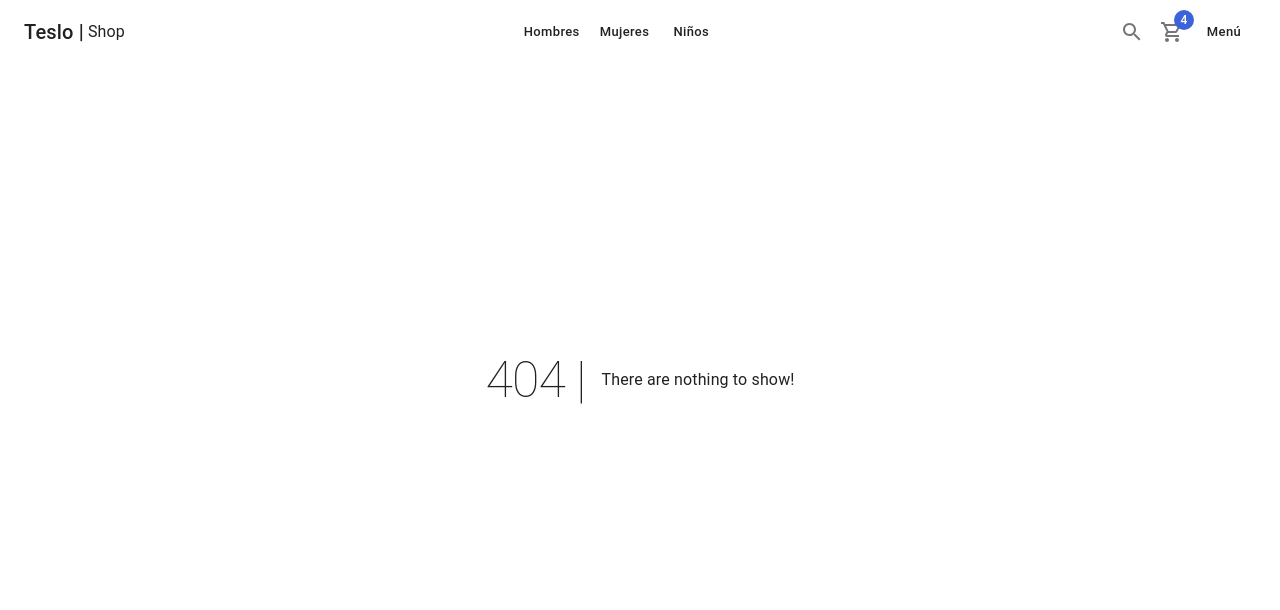
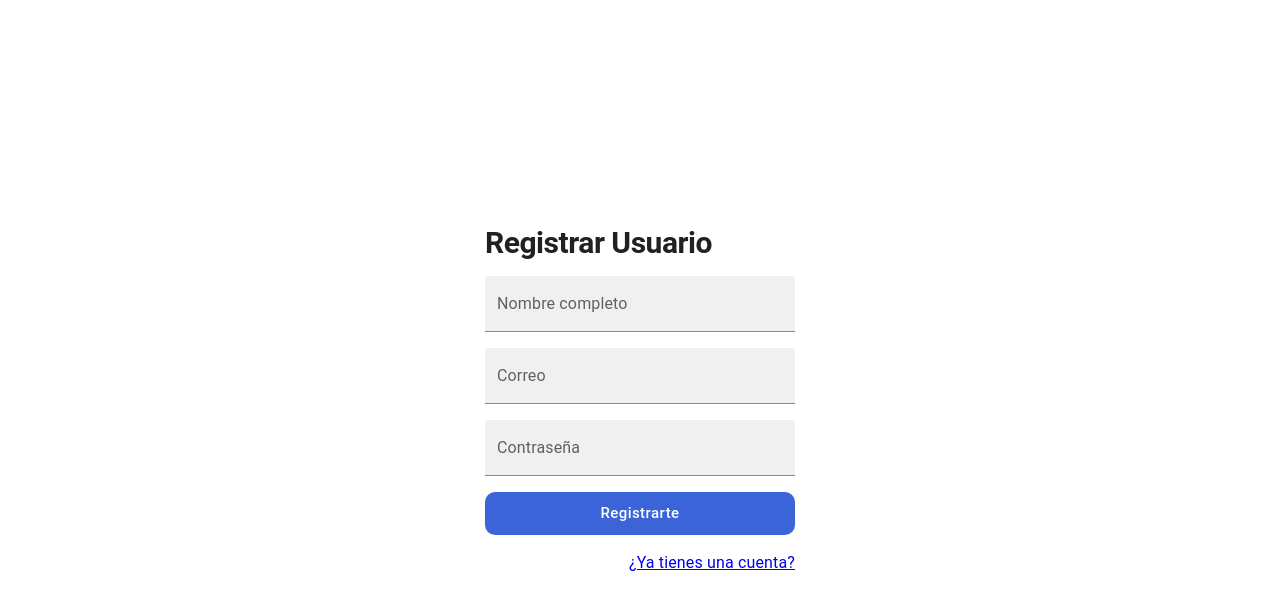
Before and after one commit to wedburst/next-teslo-shop, a Next.js app: page /auth/register in a window 1280 px wide. Before the commit this address had no page. Shown: the top 610 px of the page. Built offline with nearby package versions, Linux system fonts and the light colour scheme.

Commit message:
auth layouts and pages for login/register

```diff
--- /dev/null
+++ b/components/layouts/AuthLayout.tsx
@@ -0,0 +1,31 @@
+import Head from "next/head";
+
+import { Box } from "@mui/material";
+
+interface Props {
+  title: string;
+  children?: React.ReactNode;
+}
+
+export const AuthLayout = ({ children, title }: Props) => {
+  return (
+    <>
+      <Head>
+        <title>{title}</title>
+      </Head>
+
+      <main>
+        <Box
+          sx={{
+            display: "flex",
+            justifyContent: "center",
+            alignItems: "center",
+            height: "100vh"
+          }}
+        >
+          {children}
+        </Box>
+      </main>
+    </>
+  );
+};
--- a/components/layouts/index.ts
+++ b/components/layouts/index.ts
@@ -1 +1,2 @@
+export * from './AuthLayout';
 export * from './ShopLayouts';
--- /dev/null
+++ b/pages/auth/register.tsx
@@ -0,0 +1,51 @@
+import NextLink from 'next/link';
+import { Box, Grid, Typography, TextField, Button, Link } from "@mui/material";
+import { AuthLayout } from "components/layouts";
+
+const registerPage = () => {
+  return (
+    <AuthLayout title={"Registro"}>
+      <Box sx={{ width: 350, padding: "10px 20px" }}>
+        <Grid container spacing={2}>
+          <Grid item xs={12}>
+            <Typography variant="h1" component="h1">
+              Registrar Usuario
+            </Typography>
+          </Grid>
+          <Grid item xs={12}>
+            <TextField label="Nombre completo" variant="filled" fullWidth />
+          </Grid>
+          <Grid item xs={12}>
+            <TextField label="Correo" variant="filled" fullWidth />
+          </Grid>
+          <Grid item xs={12}>
+            <TextField
+              label="Contraseña"
+              type="password"
+              variant="filled"
+              fullWidth
+            />
+          </Grid>
+          <Grid item xs={12}>
+            <Button
+              color="secondary"
+              className="circular-btn"
+              size="large"
+              fullWidth
+            >
+              Registrarte
+            </Button>
+          </Grid>
+
+          <Grid item xs={12} display="flex" justifyContent="end">
+            <NextLink href="/auth/login" passHref>
+              <Link underline="always">¿Ya tienes una cuenta?</Link>
+            </NextLink>
+          </Grid>
+        </Grid>
+      </Box>
+    </AuthLayout>
+  );
+};
+
+export default registerPage;
```
Also changed, not shown: pages/auth/login.tsx (added, +38 -0 lines).
